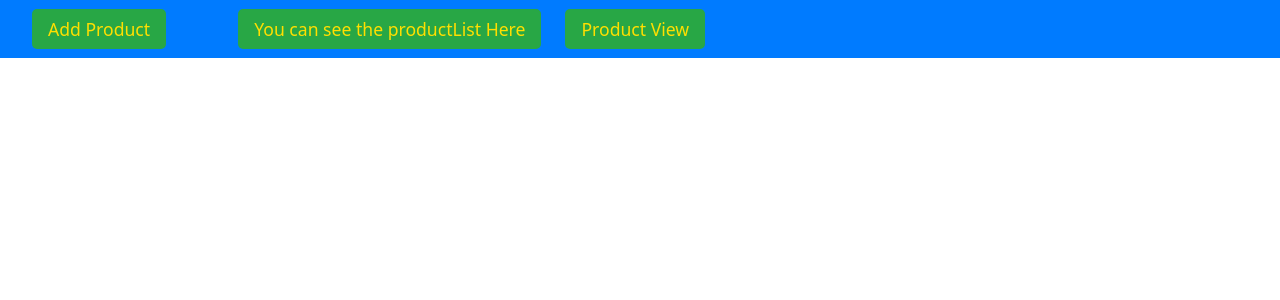
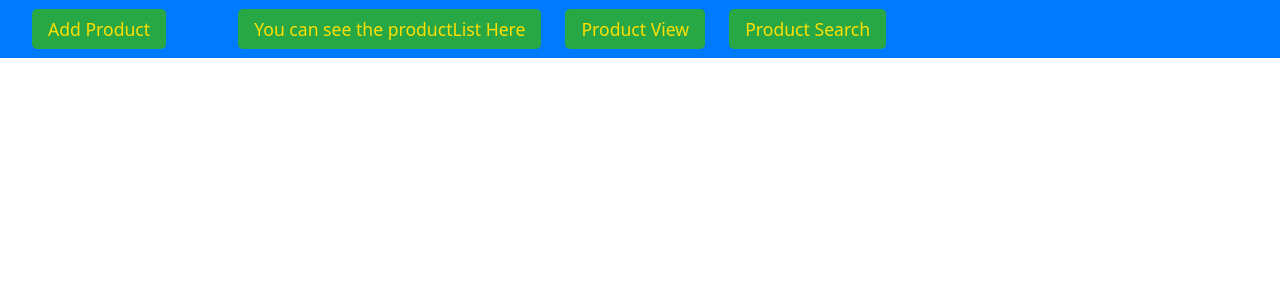
Before and after one commit to valdimir-makarov/intern-task-vue2, a Vue app in the folder vue2-vite/: page / in a window 1280 px wide. Shown: the top 300 px of the page. Built offline with nearby package versions, Linux system fonts and the light colour scheme.

Commit message:
i improved the  navbar with search functionality

```diff
--- a/vue2-vite/src/View/HomeVeiw.vue
+++ b/vue2-vite/src/View/HomeVeiw.vue
@@ -17,6 +17,10 @@
           </li>
 
           <li><RouterLink to="/ProductView">Product View</RouterLink></li>
+          <li>
+            <li><RouterLink to="/ProductListing2">Product Search</RouterLink></li>
+
+          </li>
         </ul>
       </nav>
       <p>
```
